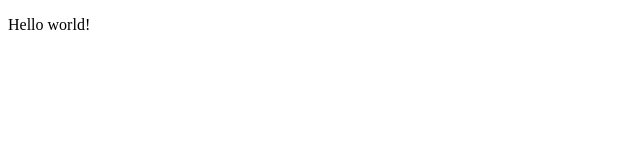
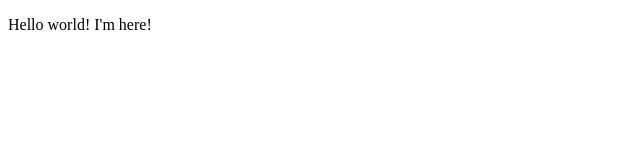
Before and after one commit to GennadiiIurkevych/4K-Soft, a plain HTML site: page index.html in a window 1280 px wide. Shown: the full height of the page, 0-640 px from the left. Drawn offline with Linux system fonts and the light colour scheme.

Commit message:
I am here

```diff
--- a/index.html
+++ b/index.html
@@ -8,7 +8,7 @@
 </head>
 <body>
 
-  <p onclick="">Hello world!</p>
+  <p onclick="">Hello world! I'm here!</p>
 
   <!-- <script>
     alert(1);
```
